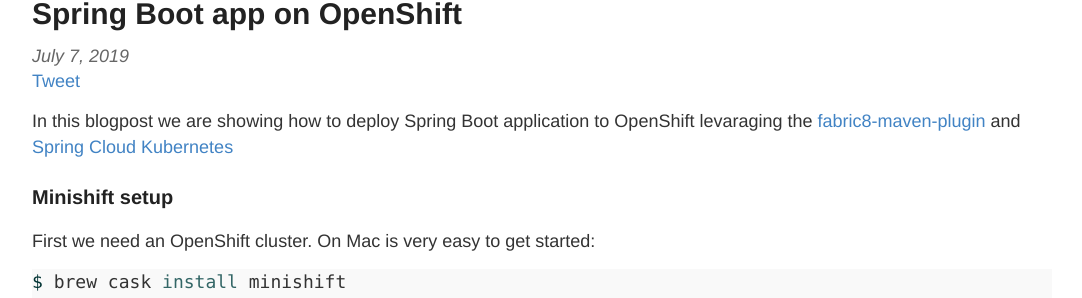
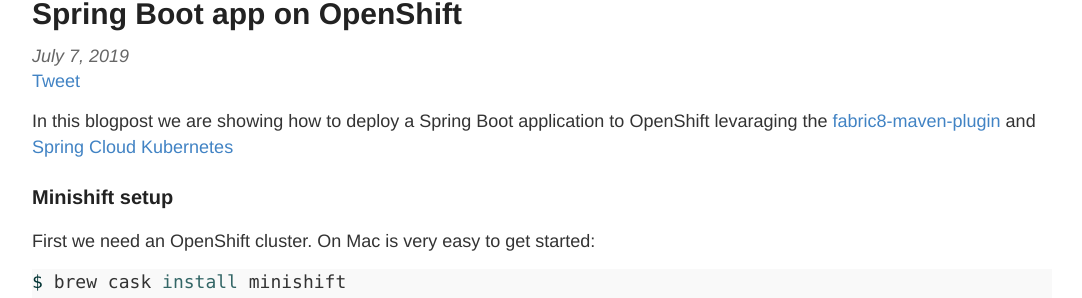
Before and after one commit to altfatterz/altfatterz.github.io, a Jekyll site: the page built from _posts/2019-07-07-spring-boot-app-on-openshift.md, in a window 1280 px wide and 900 px high. Shown: the part 173-471 px from the top of the window, without its empty margins (98-1180 px from the left). Built offline with Jekyll 4.4.1, drawn with Linux system fonts in a browser that asks for light colours; comment, search, counter and statistics services are not loaded; some of the changed text lies outside the part shown.

Commit message:
fix typos

```diff
--- a/_posts/2019-07-07-spring-boot-app-on-openshift.md
+++ b/_posts/2019-07-07-spring-boot-app-on-openshift.md
@@ -4,7 +4,7 @@
 tags: [springboot, openshift, kubernetes]
 ---
 
-In this blogpost we are showing how to deploy Spring Boot application to OpenShift levaraging the [fabric8-maven-plugin](https://github.com/fabric8io/fabric8-maven-plugin) and [Spring Cloud Kubernetes](https://spring.io/projects/spring-cloud-kubernetes)
+In this blogpost we are showing how to deploy a Spring Boot application to OpenShift levaraging the [fabric8-maven-plugin](https://github.com/fabric8io/fabric8-maven-plugin) and [Spring Cloud Kubernetes](https://spring.io/projects/spring-cloud-kubernetes)
 
 ### Minishift setup
 
```
Also changed, not shown: other parts of _posts/2019-07-07-spring-boot-app-on-openshift.md (+5 -5 lines).
